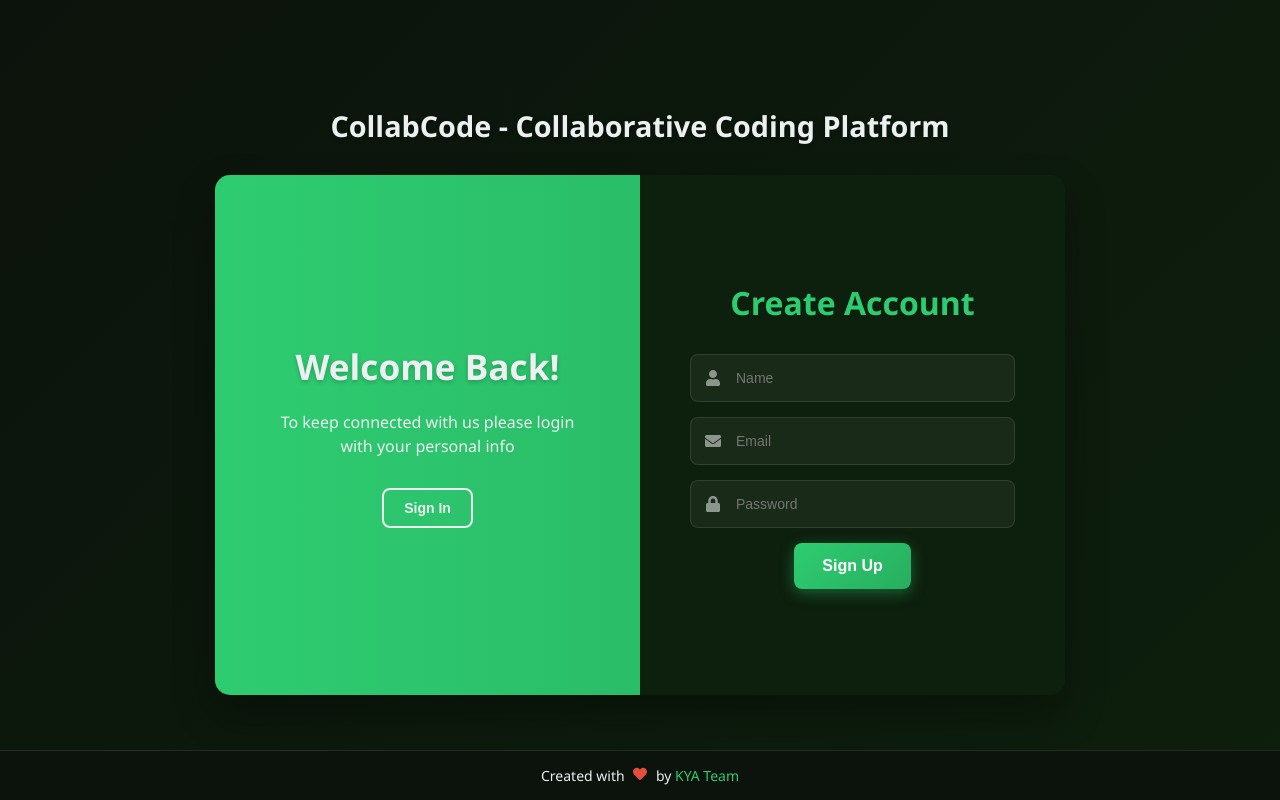
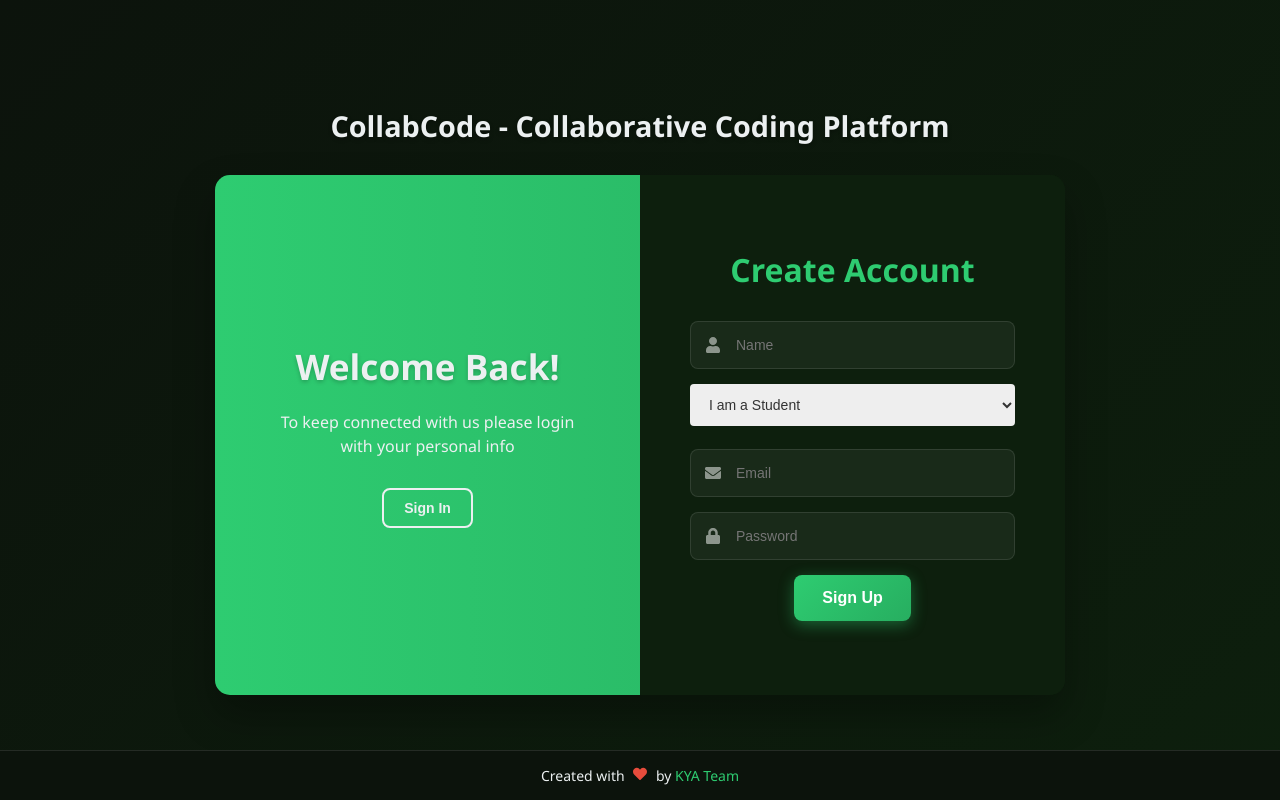
Before and after one commit to Rana-Kamran/Collabcode-, a React (Vite) app in the folder frontend/: page / in a window 1280 px wide. Both pictures are taken after a click on the button "Sign Up". Built offline with nearby package versions, Linux system fonts and the light colour scheme; no server answers; the HTML template or start-up script is replaced by a standard one.

Commit message:
Fix role selection during signup and improve WebRTC connectivity with more STUN servers

```diff
--- a/frontend/src/components/Login.jsx
+++ b/frontend/src/components/Login.jsx
@@ -7,7 +7,8 @@ const Login = ({ onLogin, onSignup, showToast }) => {
   const [formData, setFormData] = useState({
     name: '',
     email: '',
-    password: ''
+    password: '',
+    role: 'Student'
   });
   const [errors, setErrors] = useState({});
 
@@ -59,9 +60,7 @@ const Login = ({ onLogin, onSignup, showToast }) => {
     }
 
     if (isSignUp) {
-      // For signup, we'll default to student or let the user choose role in next screen
-      // Actually, since App handles missing role, we can pass null or student
-      onSignup(formData.name, formData.email, formData.password, 'Student');
+      onSignup(formData.name, formData.email, formData.password, formData.role);
     } else {
       onLogin(formData.email, formData.password);
     }
@@ -77,6 +76,7 @@ const Login = ({ onLogin, onSignup, showToast }) => {
             <h1>{isSignUp ? 'Create Account' : 'Sign In'}</h1>
 
             {isSignUp && (
+              <>
                 <div className="form-group">
                   <div className="input-icon">
                     <FaUser />
@@ -91,6 +91,29 @@ const Login = ({ onLogin, onSignup, showToast }) => {
                   </div>
                   {errors.name && <span className="error-message">{errors.name}</span>}
                 </div>
+
+                <div className="form-group">
+                  <select
+                    name="role"
+                    value={formData.role}
+                    onChange={handleChange}
+                    className="role-select"
+                    style={{
+                      width: '100%',
+                      padding: '12px 15px',
+                      backgroundColor: '#eee',
+                      border: 'none',
+                      borderRadius: '4px',
+                      marginBottom: '8px',
+                      fontSize: '14px',
+                      color: '#333'
+                    }}
+                  >
+                    <option value="Student">I am a Student</option>
+                    <option value="Teacher">I am a Teacher</option>
+                  </select>
+                </div>
+              </>
             )}
 
             <div className="form-group">
--- a/frontend/src/components/VideoPanel.jsx
+++ b/frontend/src/components/VideoPanel.jsx
@@ -135,7 +135,14 @@ const VideoPanel = ({ participants, role, showToast, socket, roomId, currentUser
     if (peerConnections.current[targetId]) return peerConnections.current[targetId];
 
     const pc = new RTCPeerConnection({
-      iceServers: [{ urls: 'stun:stun.l.google.com:19302' }]
+      iceServers: [
+        { urls: 'stun:stun.l.google.com:19302' },
+        { urls: 'stun:stun1.l.google.com:19302' },
+        { urls: 'stun:stun2.l.google.com:19302' },
+        { urls: 'stun:stun3.l.google.com:19302' },
+        { urls: 'stun:stun4.l.google.com:19302' },
+        { urls: 'stun:global.stun.twilio.com:3478' }
+      ]
     });
 
     peerConnections.current[targetId] = pc;
```
Lines whose indentation alone changed are shown as unchanged.
